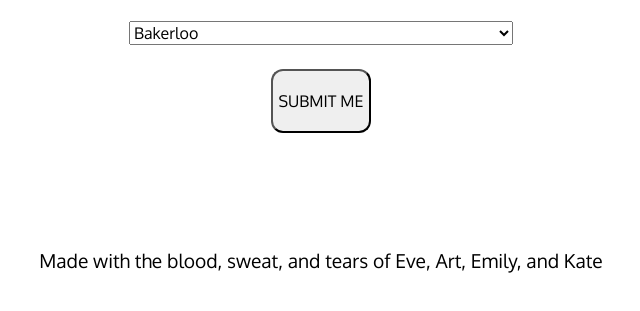
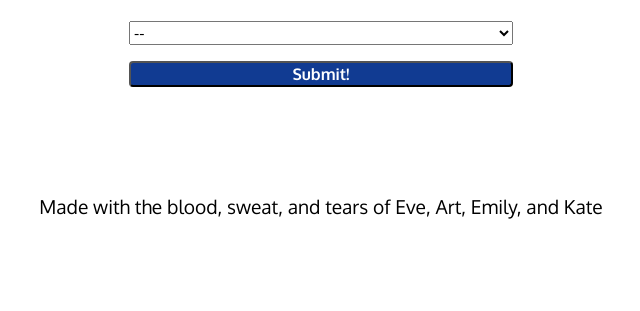
Before and after one commit to fac-14/Week3TakingAIME, a website: page index.html in a window 1280 px wide. Shown: the part 229-540 px from the top of the page, without its empty margins (319-959 px from the left). Drawn offline with Linux system fonts and the light colour scheme.

Commit message:
updated index

```diff
--- a/index.html
+++ b/index.html
@@ -68,21 +68,23 @@
     <div class="input-form">
       <form class="line-select" id="line-select" action="">
           <select id="tube-lines" name="tube-lines" required>
-              <option value="bakerloo" id="bakerloo-list">Bakerloo</option>
-              <option value="central" id="central-list">Central</option>
-              <option value="circle" id="circle-list">Circle</option>
-              <option value="district" id="district-list">District</option>
-              <option value="hammersmith-and-city" id="handc-list">Hammersmith & City</option>
-              <option value="jubilee" id="jubilee-list">Jubilee</option>
-              <option value="metropolitan" id="metro-list">Metropolitan</option>
-              <option value="northern" id="northern-list">Northern</option>
-              <option value="piccadilly" id="piccadilly-list">Piccadilly</option>
-              <option value="victoria" id="victoria-list">Victoria</option>
-              <option value="waterloo-and-city" id="wandc-list">Waterloo & City</option>
-              <option value="overground" id="overground-list">Overground</option>
-              <option value="dlr" id="dlr-list">DLR</option>
-            </select>
-            <button id="submit" name="submit">SUBMIT ME</button>
+            <option value="" id="default">--</option>
+            <option value="Bakerloo" id="bakerloolist">Bakerloo</option>
+            <option value="Central" id="centrallist">Central</option>
+            <option value="Circle" id="circlelist">Circle</option>
+            <option value="District" id="districtlist">District</option>
+            <option value="Hammersmith & City" id="handclist">Hammersmith & City</option>
+            <option value="Jubilee" id="jubileelist">Jubilee</option>
+            <option value="Metropolitan" id="metrolist">Metropolitan</option>
+            <option value="Northern" id="northernlist">Northern</option>
+            <option value="Piccadilly" id="piccadillylist">Piccadilly</option>
+            <option value="Victoria" id="victorialist">Victoria</option>
+            <option value="Waterloo & City" id="wandclist">Waterloo & City</option>
+            <option value="London Overground" id="overgroundlist">Overground</option>
+            <option value="DLR" id="dlrlist">DLR</option>
+            <option value="TfL Rail" id="tflraillist">TfL Rail</option>
+          </select>
+          <input type="submit" name="" value="Submit!" class="submit">
       </form>
     </div>
     <div class="api-updated">
```
